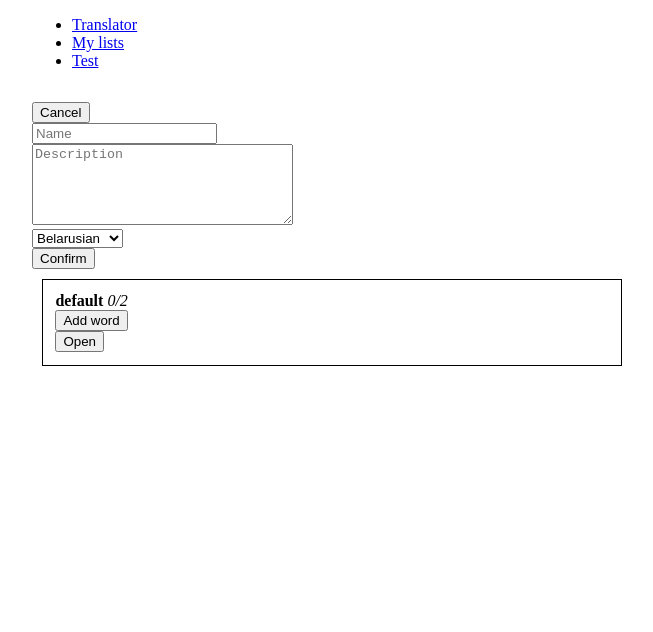
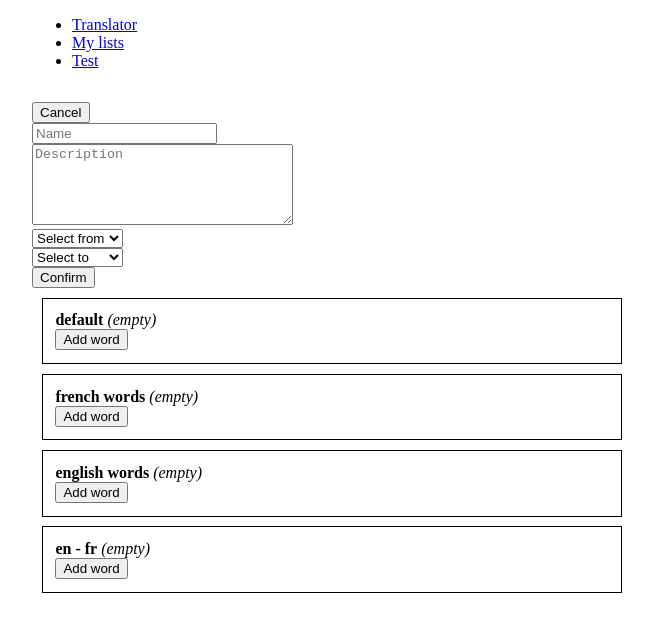
Before and after one commit to nikita-belousov/vocabulary, a React (Create React App) app: page /lists in a window 1280 px wide. Both pictures are taken after a click on the button "Create new". Shown: the top 632 px of the page, without its empty margins (308-961 px from the left). Built offline with nearby package versions, Linux system fonts and the light colour scheme.

Commit message:
Now words can be added only to the lists with corresponding or not set languages

```diff
--- a/src/components/common/Select.js
+++ b/src/components/common/Select.js
@@ -1,11 +1,23 @@
 import React, { Component } from 'react'
 
 const Select = (props) => {
-  const { options, ...restProps } = props
+  const { options, placeholder, ...restProps } = props
 
   return (
     <div>
-      <select {...restProps}>
+      <select
+        defaultValue={!props.value && placeholder ? 'selectPlaceholder' : undefined}
+        {...restProps}
+      >
+        {!props.value && placeholder &&
+          <option
+            key="selectPlaceholder"
+            value="selectPlaceholder"
+            disabled="true"
+          >
+            {placeholder}
+          </option>}
+
         {options && options.map(option =>
           <option
             key={option.value}
--- a/src/components/lists/CreateList.js
+++ b/src/components/lists/CreateList.js
@@ -55,9 +55,17 @@ class CreateList extends Component {
             />
 
             <Select
-              name="lang"
+              name="langFrom"
               options={langOptions}
               onChange={onFormChange}
+              placeholder="Select from"
+            />
+
+            <Select
+              name="langTo"
+              options={langOptions}
+              onChange={onFormChange}
+              placeholder="Select to"
             />
 
             <Button onClick={onConfirm}>
--- a/src/components/lists/ListManager.js
+++ b/src/components/lists/ListManager.js
@@ -16,7 +16,8 @@ let ListManager = class extends Component {
       addForm: {
         name: '',
         description: '',
-        lang: ''
+        langFrom: '',
+        langTo: ''
       },
       isAdding: false,
     })
@@ -46,27 +47,16 @@ let ListManager = class extends Component {
     return utils.getStringBase(addForm.name) !== ''
   }
 
-  createList({ name, description, lang }) {
-    this.props.dispatch(
-      actions.createList({
-        name,
-        description,
-        lang
-      })
-    )
+  createList(options) {
+    this.props.dispatch(actions.createList(options))
   }
 
   onAddListFormChange = (e) => {
     const { name, value } = e.target
 
-    this.setState(prevState => {
-      return {
-        data: prevState.data.setIn(
-          ['addForm', name],
-          value
-        )
-      }
-    })
+    this.setState(({ data }) => ({
+        data: data.setIn(['addForm', name], value)
+    }))
   }
 
   render() {
--- a/src/components/translator/AddWordToList.js
+++ b/src/components/translator/AddWordToList.js
@@ -8,25 +8,34 @@ import {
 } from './../commonComponents'
 
 class AddWordToList extends Component {
-  avaibleListsToOptions(lists) {
-    return lists.reduce((res, list) => {
-      res.push({
-        value: list.id,
-        name: list.name
+  avaibleListsToOptions(lists, from, to) {
+    return lists
+      .filter(list => {
+        const { langFrom, langTo } = list
+
+        return (!langFrom || langFrom === from)
+          && (!langTo || langTo === to)
       })
+      .reduce((res, list) => {
+        res.push({
+          value: list.id,
+          name: list.name
+        })
 
-      return res
-    }, [])
+        return res
+      }, [])
   }
 
   renderListSelect() {
     const {
       listValue,
       onChange,
-      avaibleLists
+      avaibleLists,
+      langFrom,
+      langTo
     } = this.props;
 
-    const options = this.avaibleListsToOptions(avaibleLists)
+    const options = this.avaibleListsToOptions(avaibleLists, langFrom, langTo)
 
     return (
       <Select
--- a/src/components/translator/Translator.js
+++ b/src/components/translator/Translator.js
@@ -173,6 +173,8 @@ let Translator = class extends Component {
               listValue={data.getIn(['addForm', 'list', 'id'])}
               onChange={this.onAddFormChange}
               avaibleLists={avaibleLists.toJS()}
+              langFrom={data.getIn(['translationForm', 'langFrom'])}
+              langTo={data.getIn(['translationForm', 'langTo'])}
             />}
       </div>
     )
--- a/src/initialState.js
+++ b/src/initialState.js
@@ -6,23 +6,30 @@ const initialState = fromJS({
     {
       id: shortid.generate(),
       name: 'default',
-      lang: null,
-      words: [
-        {
-          id: shortid.generate(),
-          langFrom: 'en',
-          langTo: 'ru',
-          original: 'death',
-          translations: ['смерть', 'гибель', 'конец']
-        },
-        {
-          id: shortid.generate(),
-          langFrom: 'en',
-          langTo: 'ru',
-          original: 'grip',
-          translations: ['рукоятка', 'ручка', 'захват']
-        }
-      ]
+      langFrom: null,
+      langTo: null,
+      words: []
+    },
+    {
+      id: shortid.generate(),
+      name: 'french words',
+      langFrom: 'fr',
+      langTo: null,
+      words: []
+    },
+    {
+      id: shortid.generate(),
+      name: 'english words',
+      langFrom: 'en',
+      langTo: null,
+      words: []
+    },
+    {
+      id: shortid.generate(),
+      name: 'en - fr',
+      langFrom: 'en',
+      langTo: 'fr',
+      words: []
     }
   ],
   test: {
--- a/src/reducers/functions/lists/createList.js
+++ b/src/reducers/functions/lists/createList.js
@@ -2,13 +2,14 @@ import { fromJS } from 'immutable'
 import shortid from 'shortid'
 
 function createList(state, options) {
-  const { name, description, lang } = options
+  const { name, description, langFrom, langTo } = options
 
   const newList = {
     id: shortid.generate(),
     name,
-    description: description || '',
-    lang: lang || '',
+    description: description || null,
+    langFrom: langFrom || null,
+    langTo: langTo || null,
     words: []
   }
 
```
